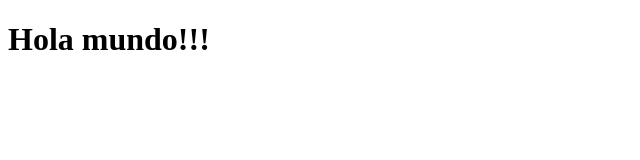
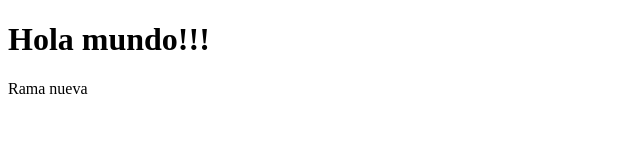
Before and after one commit to farancibia05/Test, a plain HTML site: page index.html in a window 1280 px wide. Shown: the full height of the page, 0-640 px from the left. Drawn offline with Linux system fonts and the light colour scheme.

Commit message:
Update index.html

```diff
--- a/index.html
+++ b/index.html
@@ -7,6 +7,7 @@
 
   <body>
     <h1>Hola mundo!!!</h1>
+    <p>Rama nueva</p>
   </body>
 
 </html>
```
